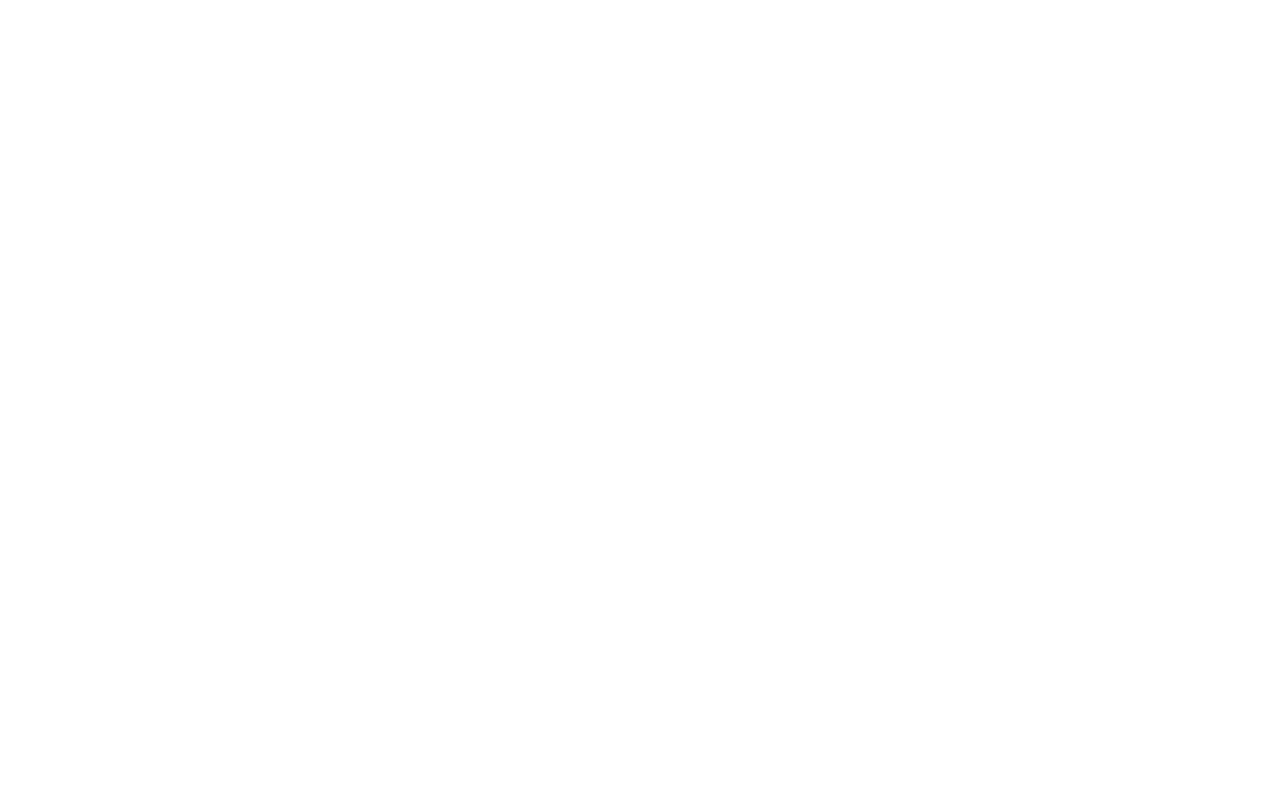
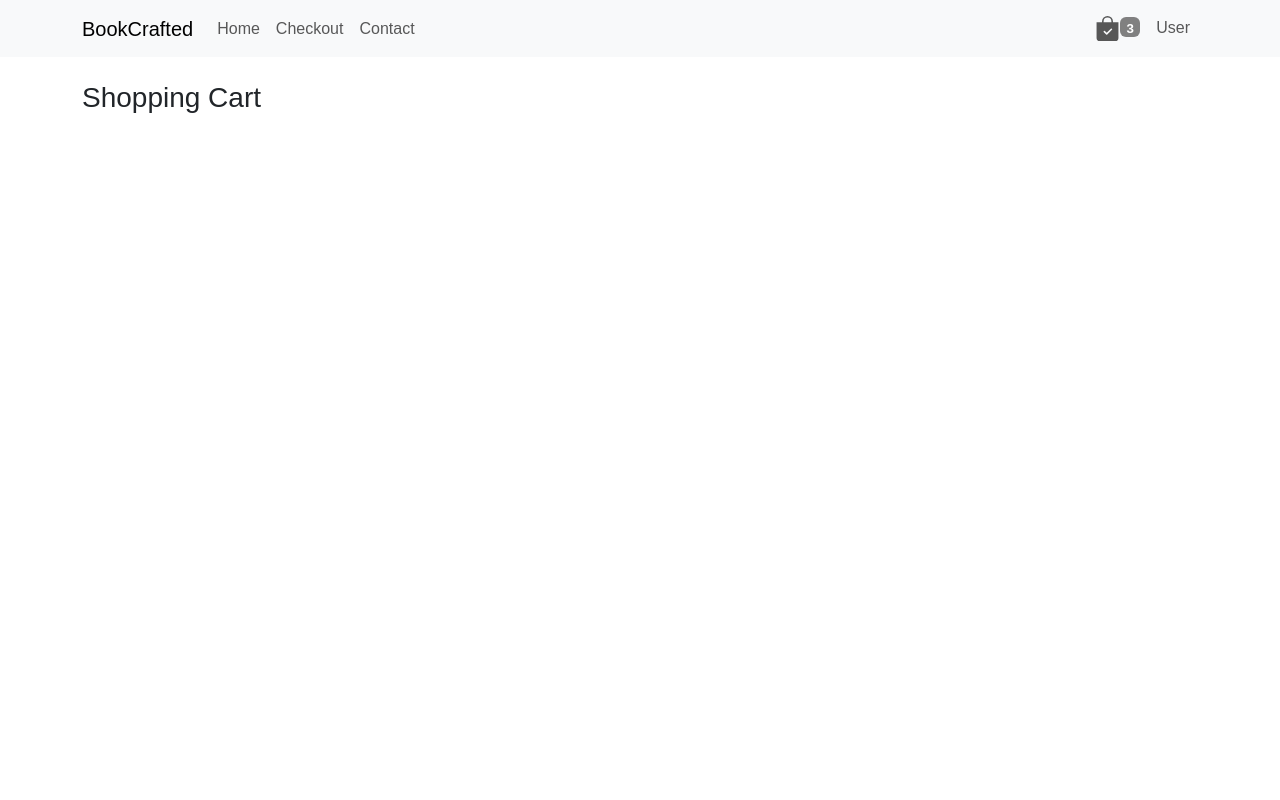
Before and after one commit to sajanaPG/bookstore-frontend, a React (Create React App) app: page /cart in a window 1280 px wide. Before the commit this address had no page. Shown: the top 800 px of the page. Built offline with nearby package versions, Linux system fonts and the light colour scheme.

Commit message:
Added Cart State

```diff
--- a/package.json
+++ b/package.json
@@ -15,6 +15,7 @@
     "react-redux": "^8.1.2",
     "react-router-dom": "^6.16.0",
     "react-scripts": "5.0.1",
+    "react-toastify": "^9.1.3",
     "sass": "^1.67.0",
     "scss": "^0.2.4",
     "web-vitals": "^2.1.4"
--- a/src/App.js
+++ b/src/App.js
@@ -1,17 +1,27 @@
+import "react-toastify/dist/ReactToastify.css";
+
 import { Routes, Route, BrowserRouter } from 'react-router-dom';
+import { ToastContainer } from 'react-toastify';
+
 import Layout from './layouts/Layout';
 import Home from './pages/Home';
 import BookDetails from './pages/BookDetails';
 import { useState } from 'react';
+import Cart from './pages/Cart';
+
 function App() {
-  const [selectedBook, setSelectedBook] = useState(null);
+
+  const [selectedBook, setSelectedBook] = useState(localStorage.getItem("selectedBook") ?
+    JSON.parse(localStorage.getItem("selectedBook")) : []);
+
   return (
     <BrowserRouter>
+    <ToastContainer/>
       <Routes>
-
         <Route path="/" element={<Layout/>}>
           <Route path='/' element={<Home setSelectedBook={setSelectedBook}/>}/>
           <Route path="/bookDetails" element={<BookDetails selectedBook={selectedBook}/>} />
+          <Route path='/cart' element={<Cart/>}/>
         </Route>
 
       </Routes>
--- a/src/components/NavigationBar.js
+++ b/src/components/NavigationBar.js
@@ -1,6 +1,7 @@
 import Container from 'react-bootstrap/Container';
 import Nav from 'react-bootstrap/Nav';
 import Navbar from 'react-bootstrap/Navbar';
+import Badge from 'react-bootstrap/Badge';
 
 function NavigationBar() {
     return (
@@ -16,7 +17,24 @@
                             <Nav.Link href="#contact">Contact</Nav.Link>
                         </Nav>
                         <Nav>
-                            <Nav.Link href="#deets">Cart</Nav.Link>
+                            <Nav.Link href="/cart">
+                                <svg
+                                    xmlns="http://www.w3.org/2000/svg"
+                                    width="25"
+                                    height="25"
+                                    fill="currentColor"
+                                    className="bi bi-bag-check-fill"
+                                    viewBox="0 0 16 16"
+                                >
+                                    <path fillRule="evenodd" d="M10.5 3.5a2.5 2.5 0 0 0-5 0V4h5v-.5zm1 0V4H15v10a2 2 0 0 1-2 2H3a2 2 0 0 1-2-2V4h3.5v-.5a3.5 3.5 0 1 1 7 0zm-.646 5.354a.5.5 0 0 0-.708-.708L7.5 10.793 6.354 9.646a.5.5 0 1 0-.708.708l1.5 1.5a.5.5 0 0 0 .708 0l3-3z" />
+                                </svg>
+                                <Badge bg="secondary" className='bag-qty'>3</Badge>
+
+                                {/* <span className='bag-qty'>
+                                    <span>3</span>
+                                </span> */}
+
+                            </Nav.Link>
                             <Nav.Link eventKey={2} href="#memes">User</Nav.Link>
                         </Nav>
                     </Navbar.Collapse>
--- /dev/null
+++ b/src/features/cartSlice.js
@@ -0,0 +1,41 @@
+import { createSlice } from "@reduxjs/toolkit";
+import {toast} from "react-toastify";
+
+const initialState = {
+    cartItems: localStorage.getItem("cartItems") ? JSON.parse(localStorage.getItem("cartItems")) : [],
+    cartTotalQty: 0,
+    cartTotalAmount: 0,
+}
+
+const cartSlice = createSlice({
+    name: "cart",
+    initialState,
+    reducers: {
+        addToCart(state, action) {
+
+            const itemIndex = state.cartItems.findIndex(
+                (item) => item.id === action.payload.id
+            );
+
+            if (itemIndex >= 0) {
+                state.cartItems[itemIndex].qty += action.payload.qty;
+                toast.info(`Increased ${action.payload.title} cart quantity`, {
+                    position: "bottom-left",
+                });
+            } else {
+                state.cartItems.push(action.payload);
+                toast.success(`Added ${action.payload.title} to cart`, {
+                    position: "bottom-left",
+                });
+            }
+
+            localStorage.setItem("cartItems", JSON.stringify(state.cartItems));
+        },
+    },
+}
+
+);
+
+export const { addToCart } = cartSlice.actions;
+
+export default cartSlice.reducer;
--- a/src/index.js
+++ b/src/index.js
@@ -4,10 +4,24 @@
 import App from './App';
 import reportWebVitals from './reportWebVitals';
 
+import { configureStore } from '@reduxjs/toolkit';
+import { Provider } from 'react-redux';
+
+import cartReducer from './features/cartSlice';
+
+const store = configureStore({
+  reducer: {
+    cart: cartReducer,
+  },
+});
+
+
 const root = ReactDOM.createRoot(document.getElementById('root'));
 root.render(
   <React.StrictMode>
-    <App />
+    <Provider store={store}>
+      <App />
+    </Provider>
   </React.StrictMode>
 );
 
--- a/src/index.scss
+++ b/src/index.scss
@@ -1,5 +1,5 @@
 $primary: #00c6dd;
-$secondary: #b7975b;
+$secondary: grey;
 $tertiary: #f1e3d4;
 
 $btn-border-radius: 10px;
@@ -18,6 +18,14 @@
     justify-content: center;
     align-items: flex-end;
     min-height: 100vh;
+}
+
+.bag-qty {
+    width: 20px;
+    height: 20px;
+    padding-left: 0.35em;
+    padding-right: 0.35em;
+    font-size: smaller;
 }
 
 .cardImg {
--- a/src/pages/BookDetails.js
+++ b/src/pages/BookDetails.js
@@ -1,9 +1,13 @@
 import { useState } from 'react';
 import { Row, Col, Button } from 'react-bootstrap';
+
+import { useDispatch } from 'react-redux';
+import { addToCart } from '../features/cartSlice';
 
 const BookDetails = ({ selectedBook }) => {
 
     const [count, setCount] = useState(1);
+    const dispatch = useDispatch();
 
     const increment = () => {
         if (count<10) {
@@ -15,6 +19,16 @@
         if (count>1) {
             setCount(count-1);
         }
+    }
+
+    const handleAddCart = (book) => {
+        const data = {
+            "id": book.id,
+            "title": book.title,
+            "price": book.price,
+            "qty": count
+        }
+        dispatch(addToCart(data));
     }
     return (
         <div className="detail-box">
@@ -46,7 +60,7 @@
 
                     <Button variant='light' className='px-4 py-2 mr-2' onClick={increment}>+</Button>
 
-                    <Button className='cartButton' variant='primary'>ADD TO CART</Button>
+                    <Button className='cartButton' variant='primary' onClick={()=>handleAddCart(selectedBook)}>ADD TO CART</Button>
                 </div>
 
 
--- /dev/null
+++ b/src/pages/Cart.js
@@ -0,0 +1,13 @@
+
+const Cart = () => {
+    return (
+        <div>
+            <h3>Shopping Cart</h3>
+            <p>
+
+            </p>
+        </div>
+    )
+}
+
+export default Cart;
--- a/src/pages/Home.js
+++ b/src/pages/Home.js
@@ -3,7 +3,6 @@
 import Card from 'react-bootstrap/Card';
 import { getRequest } from "../services/ApiService";
 import { useNavigate } from 'react-router-dom';
-
 
 const Home = ({setSelectedBook}) => {
 
@@ -23,6 +22,8 @@
 
     const handleCardClick = (book) => {
         setSelectedBook(book);
+        localStorage.clear();
+        localStorage.setItem("selectedBook", JSON.stringify(book));
         navigate('/bookDetails');
     };
 
```
Also changed, not shown: 1 other file (tests, documents, lock files or other folders).
